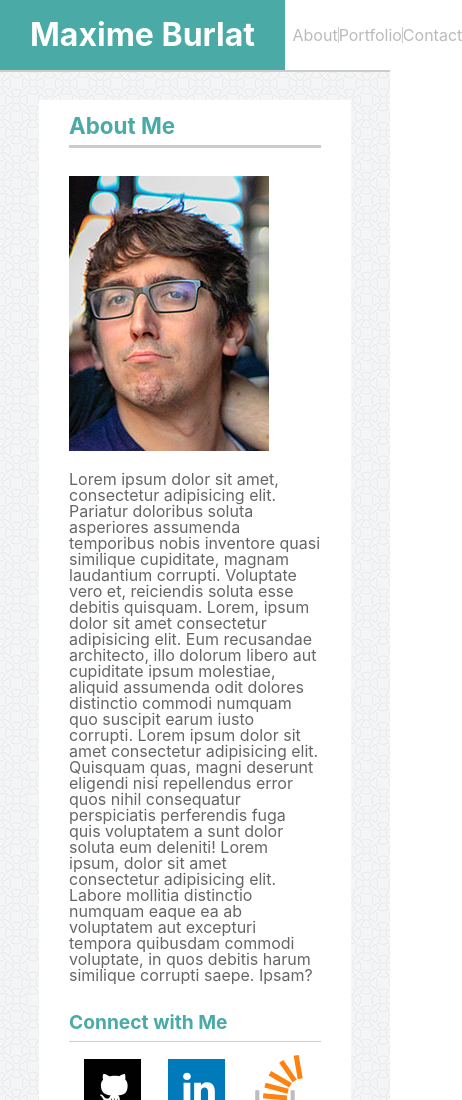
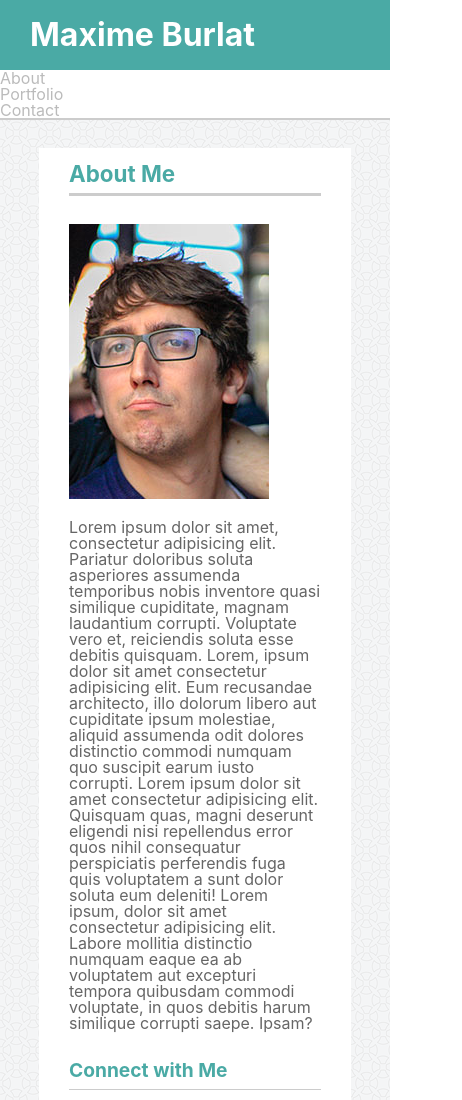
Before and after one commit to Carglass/Responsive-Portfolio, a plain HTML site: page index.html in a window 390 px wide. Shown: the top 1100 px of the page, 462 px wide, since content can reach past the window. Drawn offline with Linux system fonts and the light colour scheme; a script that the page names is missing.

Commit message:
basic responsiveness setup for index

```diff
--- a/index.html
+++ b/index.html
@@ -11,16 +11,16 @@
 </head>
 <body>
     <div class="content">
-        <header class="d-f jc-sa w-100 h-70px bgc-wh c-wh bxsh">
-            <div class="d-f jc-sb ai-c w-100">
-                <h1 class="bgc-tl h-70px pl-30px pr-30px lh-70px fz-2em fw-b">Maxime Burlat</h1>
-                <nav class="w-25">
-                    <ul class="d-f jc-sb">
-                        <li><a class="c-gy td-n" href="index.html">About</a></li>
+        <header class="d-f jc-sa w-100 bgc-wh c-wh bxsh">
+            <div class="d-f jc-sb ai-c w-100 sm-wrap">
+                <h1 class="bgc-tl h-70px pl-30px pr-30px lh-70px fz-2em fw-b sm-w-100">Maxime Burlat</h1>
+                <nav class="w-25 sm-w-100">
+                    <ul class="d-f jc-sb sm-wrap">
+                        <li class="sm-w-100"><a class="c-gy td-n" href="index.html">About</a></li>
                         <div class="vRule"></div>
-                        <li><a class="c-gy td-n" href="portfolio.html">Portfolio</a></li>
+                        <li class="sm-w-100"><a class="c-gy td-n" href="portfolio.html">Portfolio</a></li>
                         <div class="vRule"></div>
-                        <li><a class="c-gy td-n" href="contact.html">Contact</a></li>
+                        <li class="sm-w-100"><a class="c-gy td-n" href="contact.html">Contact</a></li>
                     </ul>
                 </nav>
             </div>
```
